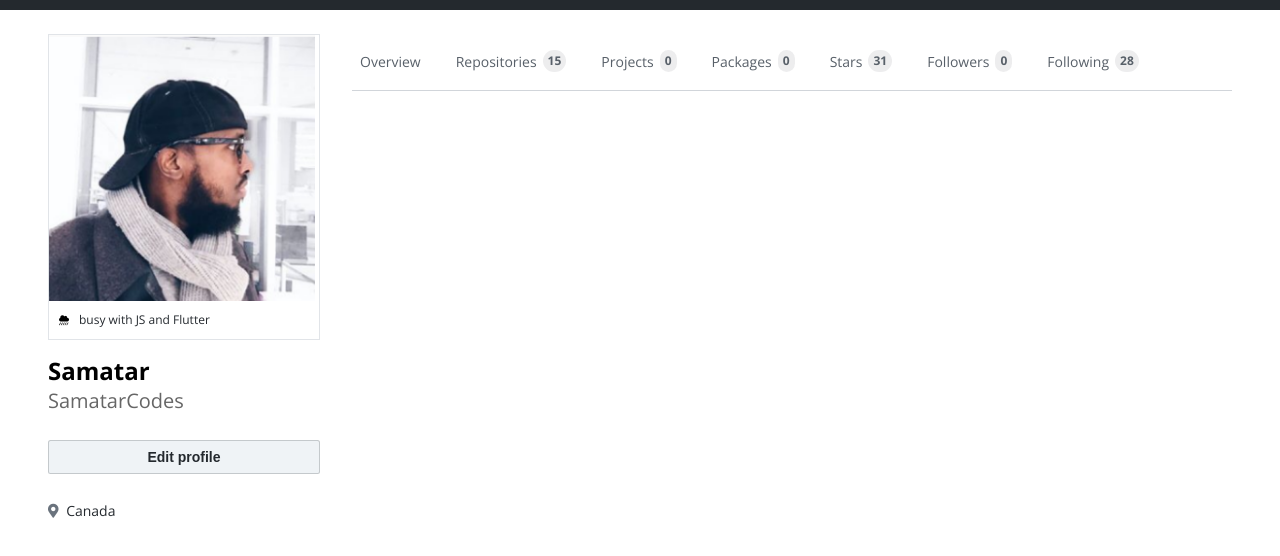
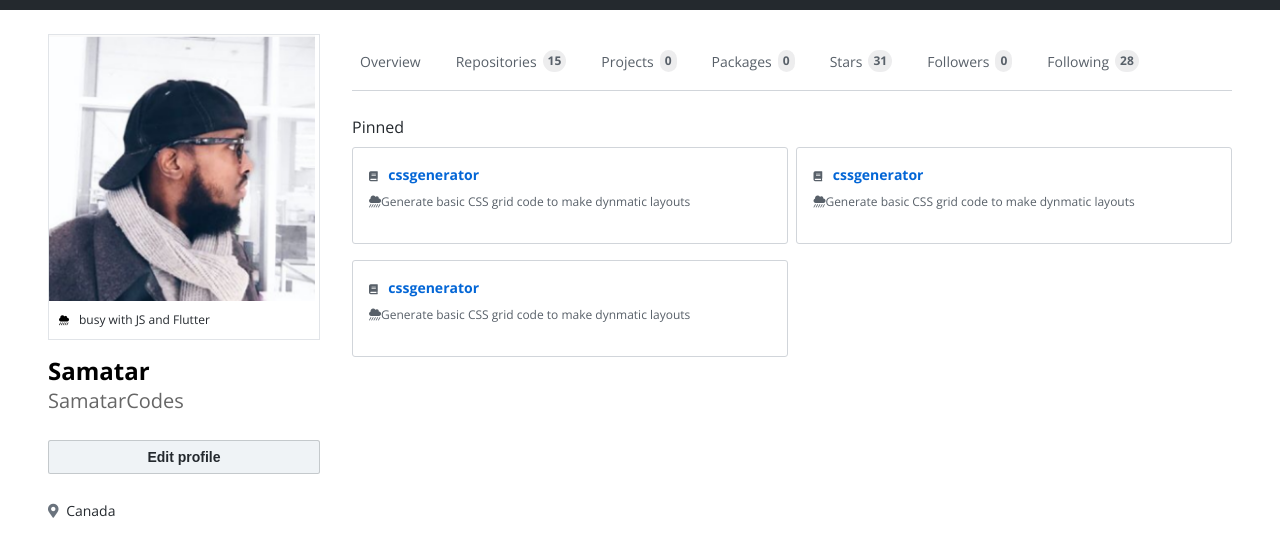
Before and after one commit to SamatarCodes/github, a website: page index.html in a window 1280 px wide. Shown: the part 46-602 px from the top of the page. Drawn offline with nearby package versions, Linux system fonts and the light colour scheme.

Commit message:
added repo projects section

```diff
--- a/index.html
+++ b/index.html
@@ -120,6 +120,7 @@
 
       <!-- RIGHT SECTION -->
       <div class="right-section">
+        <!-- RIGHT SECTION NAVBAR  -->
         <nav class="underline-nav">
           <a class="underline-nav--item" href="#">Overview</a>
           <a class="underline-nav--item repository" href="#">
@@ -147,6 +148,73 @@
             <span class="repository--counter">28</span>
           </a>
         </nav>
+        <!-- RIGHT SECTION NAVBAR  -->
+
+        <!-- PINNED REPO -->
+        <section class="projects">
+          <!-- PINNED DIV -->
+
+          <h2 class="projects--pinned">Pinned</h2>
+
+          <!-- LIST OF PINNED PROJECTS  -->
+          <div class="projects__list">
+            <!-- INDIVIDUAL BOX -->
+            <div class="projects__container">
+              <!-- first row : title -->
+              <div class="project__title">
+                <i class="fas fa-book"></i>
+                <span class="project__title--name"
+                  ><a href="#">cssgenerator</a>
+                </span>
+              </div>
+              <div class="project__description">
+                <p>
+                  <i class="fas fa-cloud-showers-heavy"></i>Generate basic CSS
+                  grid code to make dynmatic layouts
+                </p>
+              </div>
+            </div>
+            <!-- END INDIVIDUAL BOX -->
+
+            <!-- INDIVIDUAL BOX -->
+            <div class="projects__container">
+              <!-- first row : title -->
+              <div class="project__title">
+                <!-- icon -->
+                <i class="fas fa-book"></i>
+                <!-- title of project  -->
+                <span class="project__title--name"
+                  ><a href="#">cssgenerator</a>
+                </span>
+              </div>
+              <div class="project__description">
+                <p>
+                  <i class="fas fa-cloud-showers-heavy"></i>Generate basic CSS
+                  grid code to make dynmatic layouts
+                </p>
+              </div>
+            </div>
+            <!-- END INDIVIDUAL BOX -->
+
+            <div class="projects__container">
+              <!-- first row : title -->
+              <div class="project__title">
+                <!-- icon -->
+                <i class="fas fa-book"></i>
+                <!-- title of project  -->
+                <span class="project__title--name"
+                  ><a href="#">cssgenerator</a>
+                </span>
+              </div>
+              <div class="project__description">
+                <p>
+                  <i class="fas fa-cloud-showers-heavy"></i>Generate basic CSS
+                  grid code to make dynmatic layouts
+                </p>
+              </div>
+            </div>
+          </div>
+        </section>
       </div>
     </section>
 
--- /dev/null
+++ b/sass/3-components/_project-container.sass
@@ -0,0 +1,35 @@
+.projects__list
+
+    display: flex
+    justify-content: space-between
+    flex-wrap: wrap
+    // INDIVIDUAL BOX
+    .projects__container
+        padding: 1.6rem
+        width: 49.5%
+        border: .1rem solid #d1d5da
+        border-radius: .3rem
+        margin-bottom: 1.6rem
+
+        .project__title
+
+            // FONTAWESOME
+            .fa-book
+                color: #586069
+
+            .project__title--name
+                color: #0366d6
+                font-size: 1.4rem
+                font-weight: 600
+                margin-left: .8rem
+
+                &:hover
+                    text-decoration: underline
+
+        // PROJECT DESCRIPTION
+        .project__description
+
+            color: #586069
+            font-size: 1.2rem
+            margin-top: .8rem
+            margin-bottom: 1.6rem
--- a/sass/3-components/_right-navbar.sass
+++ b/sass/3-components/_right-navbar.sass
@@ -1,3 +1,4 @@
+// RIGHT-SECTION NAVBAR
 .underline-nav
     border-bottom: .1rem solid #d1d5da
     font-size: 1.4rem
@@ -20,7 +21,7 @@
             // text-decoration: none
             border-bottom-color: #d1d5da
 
-    // repository
+    // repository number
     .repository--counter
         // display: inline-block
         background-color: rgba(27,31,35,.08)
@@ -32,6 +33,7 @@
         color: #586069
         margin-left: .6rem
 
+// MEDIA QUERIES
 @media screen and (max-width: 1100px)
     .underline-nav
         overflow-x: auto
@@ -43,7 +45,6 @@
         .underline-nav--item
             display: inline-block
 
-// MEDIA QUERIES
 @media screen and (max-width: 1011px)
 
     .underline-nav
--- /dev/null
+++ b/sass/4-layout/_projects-section.sass
@@ -0,0 +1,9 @@
+.projects
+
+    // PINNED TITLE
+    .projects--pinned
+        font-size: 1.6rem
+        font-weight: normal
+        margin-top: 2.4rem
+        margin-bottom: .8rem
+        color: #24292e
--- a/sass/main.sass
+++ b/sass/main.sass
@@ -16,10 +16,11 @@
 @import '3-components/_edit-button'
 @import '3-components/_sidebar_location'
 @import '3-components/_right-navbar'
+@import '3-components/_project-container'
 // 4 - LAYOUT
 @import '4-layout/_main-section'
 @import '4-layout/_sidebar'
 @import '4-layout/_right-section'
-
+@import '4-layout/_projects-section'
 // 5 - PAGES
 @import '5-pages/_home'
```
Also changed, not shown: css/styles.css.
